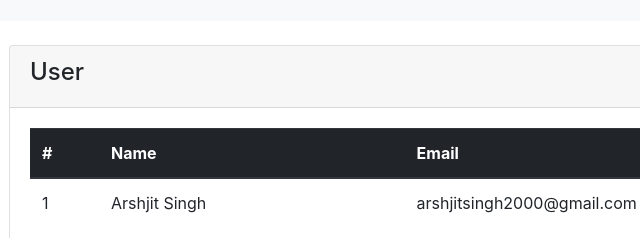
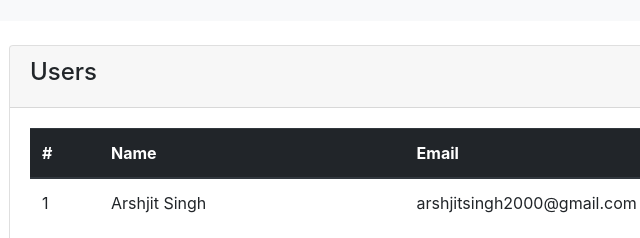
Before and after one commit to ArshjitSingh7/blogen, a plain HTML site: page user.html in a window 1280 px wide. Shown: the part 209-447 px from the top of the page, 76-716 px from the left. Drawn offline with nearby package versions, Linux system fonts and the light colour scheme.

Commit message:
Update user.html

```diff
--- a/user.html
+++ b/user.html
@@ -80,7 +80,7 @@
                 <div class="col">
                     <div class="card">
                         <div class="card-header">
-                            <h4>User</h4>
+                            <h4>Users</h4>
                         </div>
                         <div class="card-body">
                             <table class="table">
```
